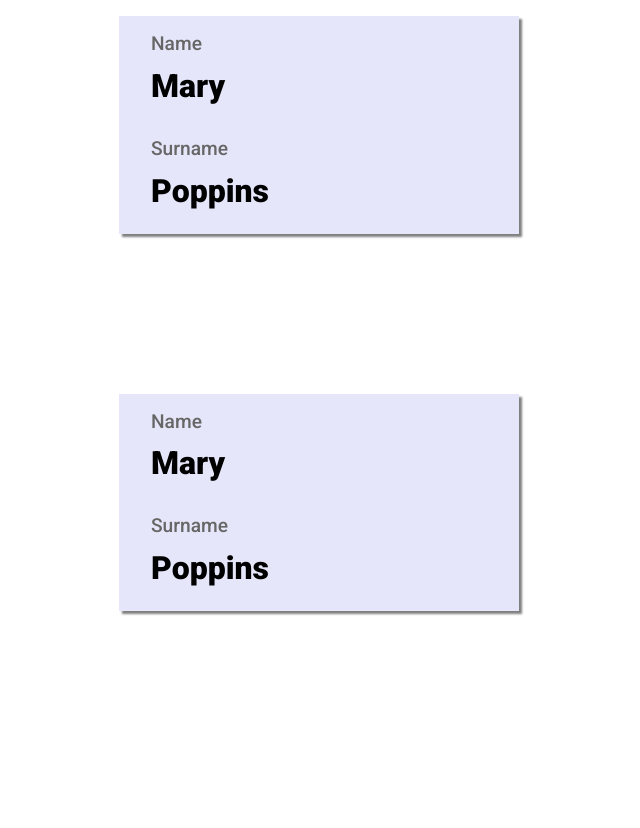
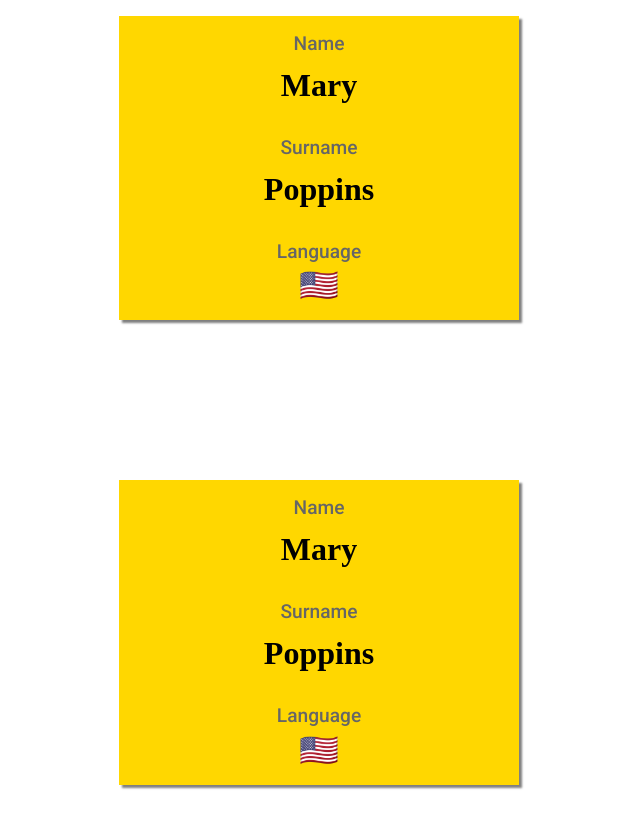
Before and after one commit to ssmkhrj/migrating-to-react-hooks, a React (Create React App) app: page / in a window 1280 px wide. Shown: the top 828 px of the page, without its empty margins (321-961 px from the left). Before the commit the page ends 800 px from the top, so only its background shows below. Built offline with nearby package versions, Linux system fonts and the light colour scheme; a web font is replaced by a local one.

Commit message:
First commit

```diff
--- a/src/App.js
+++ b/src/App.js
@@ -1,11 +1,15 @@
 import GreetingClass from "./components/Greeting-Class";
 import GreetingFunction from "./components/Greeting-Function";
+import { ThemeProvider } from "./contexts/ThemeContext";
+import { LanguageProvider } from "./contexts/LanguageContext";
 
 const App = () => (
-  <>
-    <GreetingClass name="Mary" />
-    <GreetingFunction name="Mary" />
-  </>
+  <ThemeProvider>
+    <LanguageProvider>
+      <GreetingClass name="Mary" />
+      <GreetingFunction name="Mary" />
+    </LanguageProvider>
+  </ThemeProvider>
 );
 
 export default App;
--- a/src/components/Greeting-Class.js
+++ b/src/components/Greeting-Class.js
@@ -1,5 +1,7 @@
 import { Component } from "react";
 import Row from "./Row";
+import { ThemeContext } from "../contexts/ThemeContext";
+import { LanguageContext } from "../contexts/LanguageContext";
 
 class Greeting extends Component {
   constructor() {
@@ -19,7 +21,9 @@
 
   render() {
     return (
-      <section>
+      <ThemeContext.Consumer>
+        {(theme) => (
+          <section className={theme}>
             <Row label="Name">
               <input value={this.state.name} onChange={this.handleNameChange} />
             </Row>
@@ -29,7 +33,12 @@
                 onChange={this.handleSurnameChange}
               />
             </Row>
+            <LanguageContext.Consumer>
+              {(language) => <Row label="Language">{language}</Row>}
+            </LanguageContext.Consumer>
           </section>
+        )}
+      </ThemeContext.Consumer>
     );
   }
 }
--- a/src/components/Greeting-Function.js
+++ b/src/components/Greeting-Function.js
@@ -1,22 +1,28 @@
-import { useState } from "react";
+import { useState, useContext } from "react";
 import Row from "./Row";
+import { ThemeContext } from "../contexts/ThemeContext";
+import { LanguageContext } from "../contexts/LanguageContext";
 
 const Greeting = () => {
   const [name, setName] = useState("Mary");
   const [surname, setSurname] = useState("Poppins");
+
+  const theme = useContext(ThemeContext);
+  const language = useContext(LanguageContext);
 
   const handleNameChange = (e) => setName(e.target.value);
 
   const handleSurnameChange = (e) => setSurname(e.target.value);
 
   return (
-    <section>
+    <section className={theme}>
       <Row label="Name">
         <input value={name} onChange={handleNameChange} />
       </Row>
       <Row label="Surname">
         <input value={surname} onChange={handleSurnameChange} />
       </Row>
+      <Row label="Language">{language}</Row>
     </section>
   );
 };
--- /dev/null
+++ b/src/contexts/LanguageContext.js
@@ -0,0 +1,20 @@
+import { Component, createContext } from "react";
+
+export const LanguageContext = createContext();
+
+export class LanguageProvider extends Component {
+  constructor() {
+    super();
+    this.state = {
+      language: "🇺🇸",
+    };
+  }
+
+  render() {
+    return (
+      <LanguageContext.Provider value={this.state.language}>
+        {this.props.children}
+      </LanguageContext.Provider>
+    );
+  }
+}
--- /dev/null
+++ b/src/contexts/ThemeContext.js
@@ -0,0 +1,20 @@
+import { Component, createContext } from "react";
+
+export const ThemeContext = createContext();
+
+export class ThemeProvider extends Component {
+  constructor() {
+    super();
+    this.state = {
+      theme: "gold",
+    };
+  }
+
+  render() {
+    return (
+      <ThemeContext.Provider value={this.state.theme}>
+        {this.props.children}
+      </ThemeContext.Provider>
+    );
+  }
+}
```
Also changed, not shown: readme-imgs/4.png (added), 1 other file (tests, documents, lock files or other folders). Lines whose indentation alone changed are shown as unchanged.
